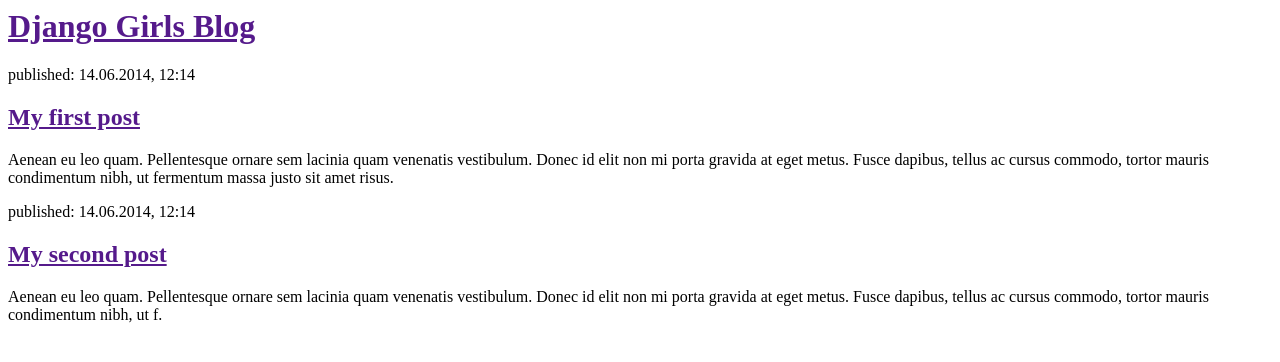
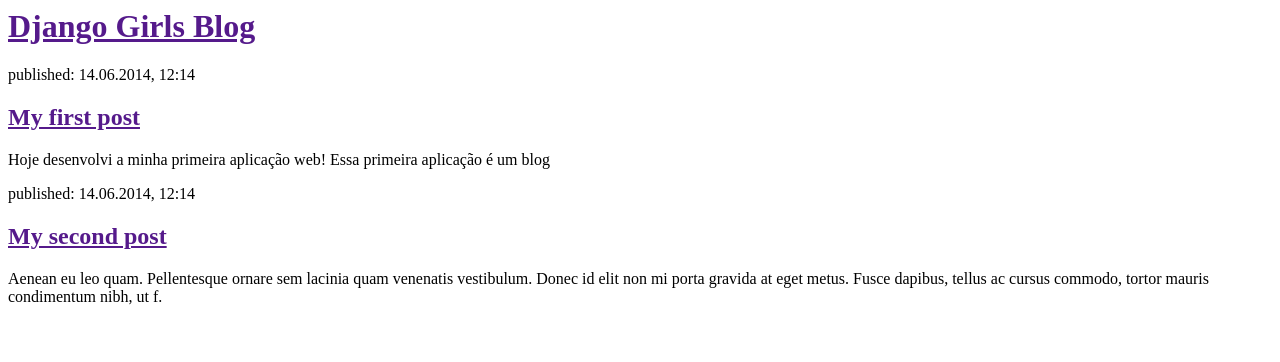
Before and after one commit to jucylene/my-first-blog, a Django app: page / in a window 1280 px wide. Shown: the top 362 px of the page. Run offline with Django 3.2, Linux system fonts and the light colour scheme.

Commit message:
Alteração no arquivo post_list.

```diff
--- a/blog/templates/blog/post_list.html
+++ b/blog/templates/blog/post_list.html
@@ -10,7 +10,7 @@
         <div>
             <p>published: 14.06.2014, 12:14</p>
             <h2><a href="">My first post</a></h2>
-            <p>Aenean eu leo quam. Pellentesque ornare sem lacinia quam venenatis vestibulum. Donec id elit non mi porta gravida at eget metus. Fusce dapibus, tellus ac cursus commodo, tortor mauris condimentum nibh, ut fermentum massa justo sit amet risus.</p>
+            <p>Hoje desenvolvi a minha primeira aplicação web! Essa primeira aplicação é um blog</p>
         </div>
 
         <div>
```
